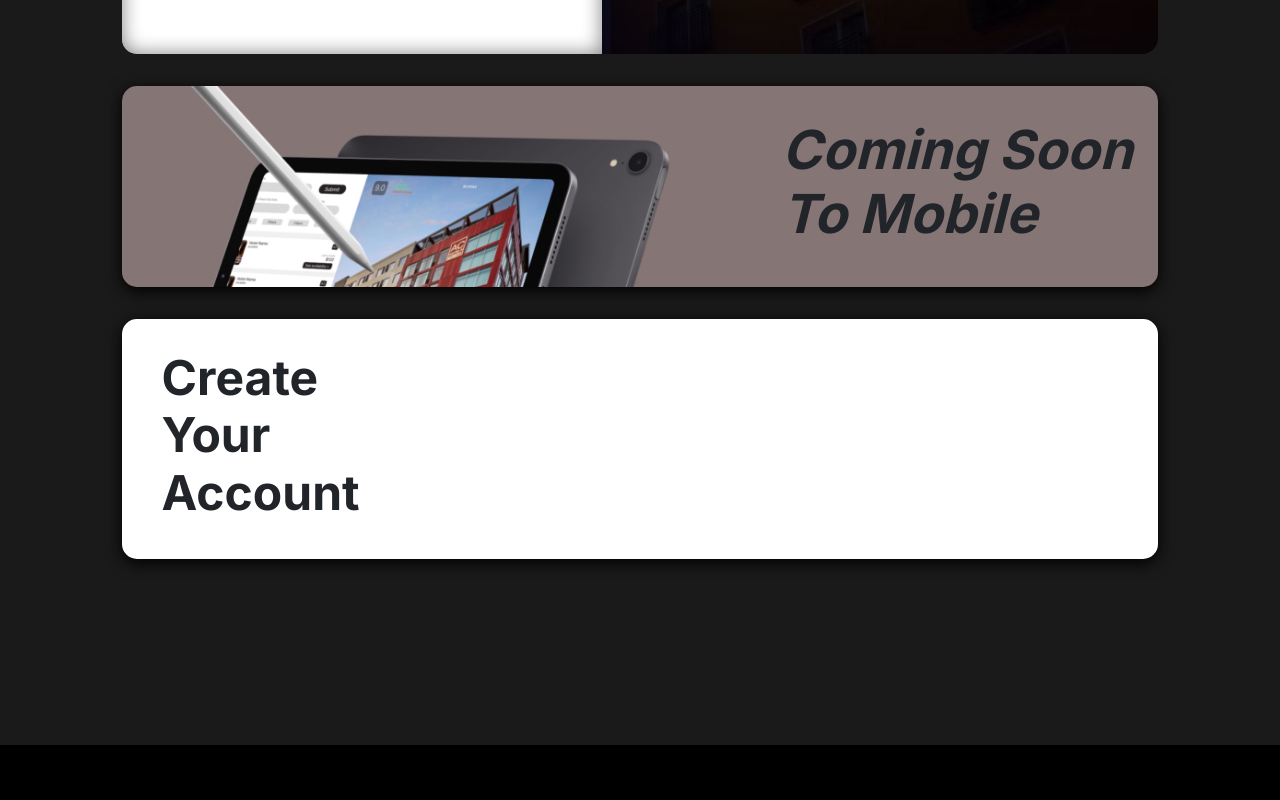
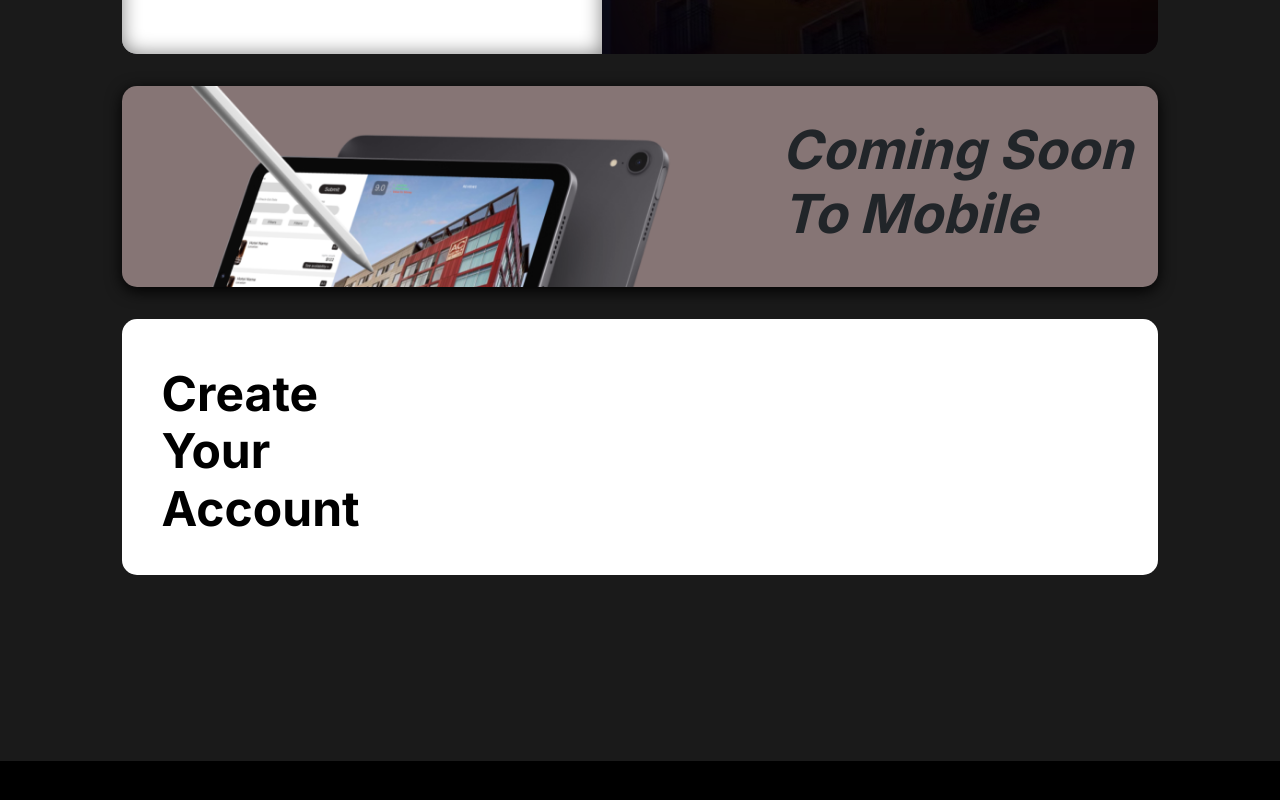
Before and after one commit to makyiabonner/booking, a Next.js app: page / in a window 1280 px wide. Shown: the part 1940-2740 px from the top of the page. Built offline with nearby package versions, Linux system fonts and the light colour scheme.

Commit message:
create your account now shows registry

```diff
--- a/src/components/Homepage/HomeSection/HomeSection.js
+++ b/src/components/Homepage/HomeSection/HomeSection.js
@@ -1,11 +1,26 @@
-import { ScrollParallax } from 'react-just-parallax';
 import styles from './HomeSection.module.scss';
-import pic from '../../../../public/images/continueJourney.svg'
+import { useState, useEffect } from 'react';
+import Register from '@/components/Register/Register';
 
 export default function HomeSection(){
+    const [ isActive, setIsActive ] = useState(false);
+    const [offsetY, setOffsetY]= useState(null);
+    const toggleActiveState = () => setIsActive(!isActive);
+    const handleScroll = () => {setOffsetY(window.pageYOffset); console.log(offsetY)};
+
+    useEffect(() =>{
+        window.addEventListener('scroll', handleScroll);
+
+        return () => window.removeEventListener('scroll',handleScroll);
+    },[]);
+
     return (
+        <>
+            <section className={styles.Show_signin}>
+                <Register isActive={isActive} toggleActiveState={toggleActiveState}/>
+            </section>
             <div className={styles.options}>
-            <main className={styles.options__section}>
+                <main className={styles.options__section} style={{ transform:`translateY(${offsetY * -.04}px)`}}>
                     <div>
                         <div>
                             <h1>Continue last searched</h1>
@@ -15,11 +30,15 @@ export default function HomeSection(){
                         <div>
                             <h1>Coming Soon<br></br>To Mobile</h1>
                         </div>
+
+                        <button className={styles.Second_row__button} onClick={toggleActiveState}>
                             <div>
                                 <h1>Create<br></br>Your<br></br>Account</h1>
                             </div>
+                        </button>
                     </div>
                 </main>
             </div>
+        </>
     )
 }
--- a/src/components/Homepage/HomeSection/HomeSection.module.scss
+++ b/src/components/Homepage/HomeSection/HomeSection.module.scss
@@ -1,5 +1,12 @@
 @import '../../../styles/variables.scss';
 
+.Show_signin{
+    position: absolute;
+    width: 100%;
+    height: 100%;
+    top: 0;
+    left: 0;
+}
 .options{
     background-color: #1A1A1A;
     padding: 90px 0;
@@ -88,13 +95,27 @@
         }
     }
 
-    > div:nth-child(2){
+    > .Second_row__button{
         display: flex;
         align-items: center;
         width: 35%;
         padding: 30px 40px;
         background-color: white;
         border-radius: 15px;
+        border: none;
+
+        div{
+            display: flex;
+            height: 100%;
+            width: 100%;
+            justify-content: flex-start;
+            padding-top: 1em;
+        }
+        h1{
+            text-align: start;
+            font-size: 3.5rem;
+            font-weight: 600;
+        }
     }
 
     .h1{
@@ -116,12 +137,12 @@
         > div:nth-child(1) > h1{
             font-size: clamp(1em,4.2vw,8em);
         }
-        > div:nth-child(2) > h1{
+        .Second_row__button h1{
             font-size: clamp(1em,6vw,3em);
             font-weight: 700;
         }
         > div:nth-child(1),
-        > div:nth-child(2){
+        >  .Second_row__button{
             width: 100%;
             height: auto;
             min-height: 6em;
--- a/src/pages/index.js
+++ b/src/pages/index.js
@@ -7,23 +7,20 @@ import Register from '@/components/Register/Register'
 import { useState } from 'react'
 import LandingSection from '@/components/Homepage/Landing/landing'
 import HomeSection from '@/components/Homepage/HomeSection/HomeSection'
+import { useEffect } from 'react'
 
 const inter = Inter({ subsets: ['latin'] })
 export default function Home() {
-  const [ isActive, setIsActive ] = useState(false);
-  const [ activeImg, setActiveImg ] = useState(null);
   const toggleActiveState = () => setIsActive(!isActive);
-  const [isHovered, setIsHovered] = useState(false);
+  const [isActive, setIsActive] = useState(false)
+  const [offsetY, setOffsetY]= useState(null);
+  const handleScroll = () => setOffsetY(window.pageYOffset);
 
-  const handleMouseEnter = (id) => {
-    setActiveImg(id)
-    setIsHovered(true);
-  };
+  useEffect(() =>{
+    window.addEventListener('scroll', handleScroll);
 
-  const handleMouseLeave = () => {
-    setActiveImg(null)
-    setIsHovered(false);
-  };
+    return () => window.removeEventListener('scroll',handleScroll);
+  },[]);
 
   const containerImgs = [
     {id:1, src: '/images/resort.webp', alt: 'RESORTS'},
@@ -53,12 +50,12 @@ export default function Home() {
                         <div>
                           <div
                               className={styles.reservation_category}
-                              style={{backgroundImage:`url(${img.src})`}}
+                              style={{backgroundImage:`url(${img.src})`,
+                                      transform:`translateY(${offsetY * -.03}px)`
+                                    }}
                             >
-                            <div
-                              className={styles.imgDiv}
-                            >
-                              <h1>{img.alt}</h1>
+                            <div className={styles.imgDiv}>
+                              <h1 style={{ transform:`translateY(${offsetY * -.03}px)` }}>{img.alt}</h1>
                             </div>
                           </div>
                         </div>
```
Lines whose indentation alone changed are shown as unchanged.
